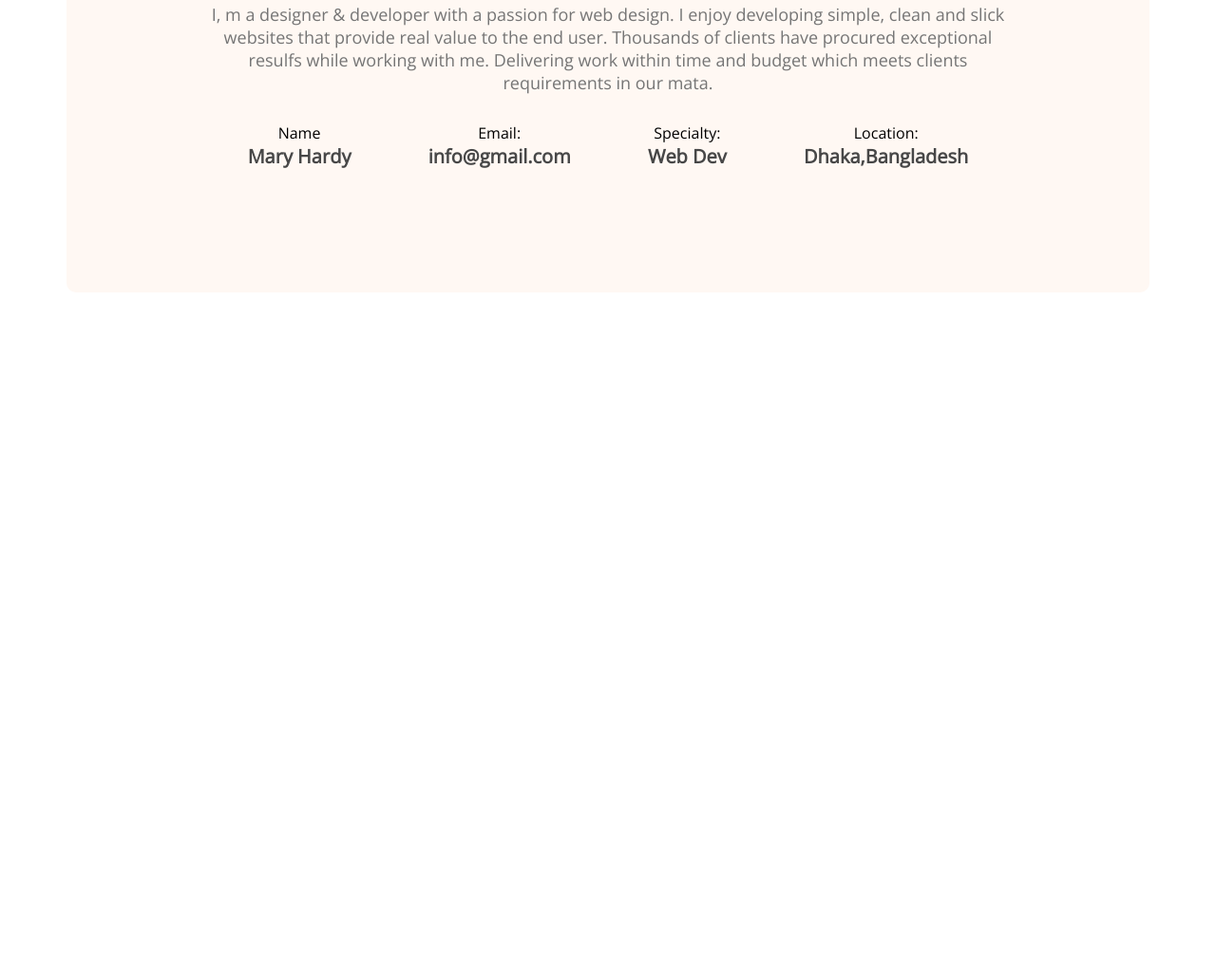
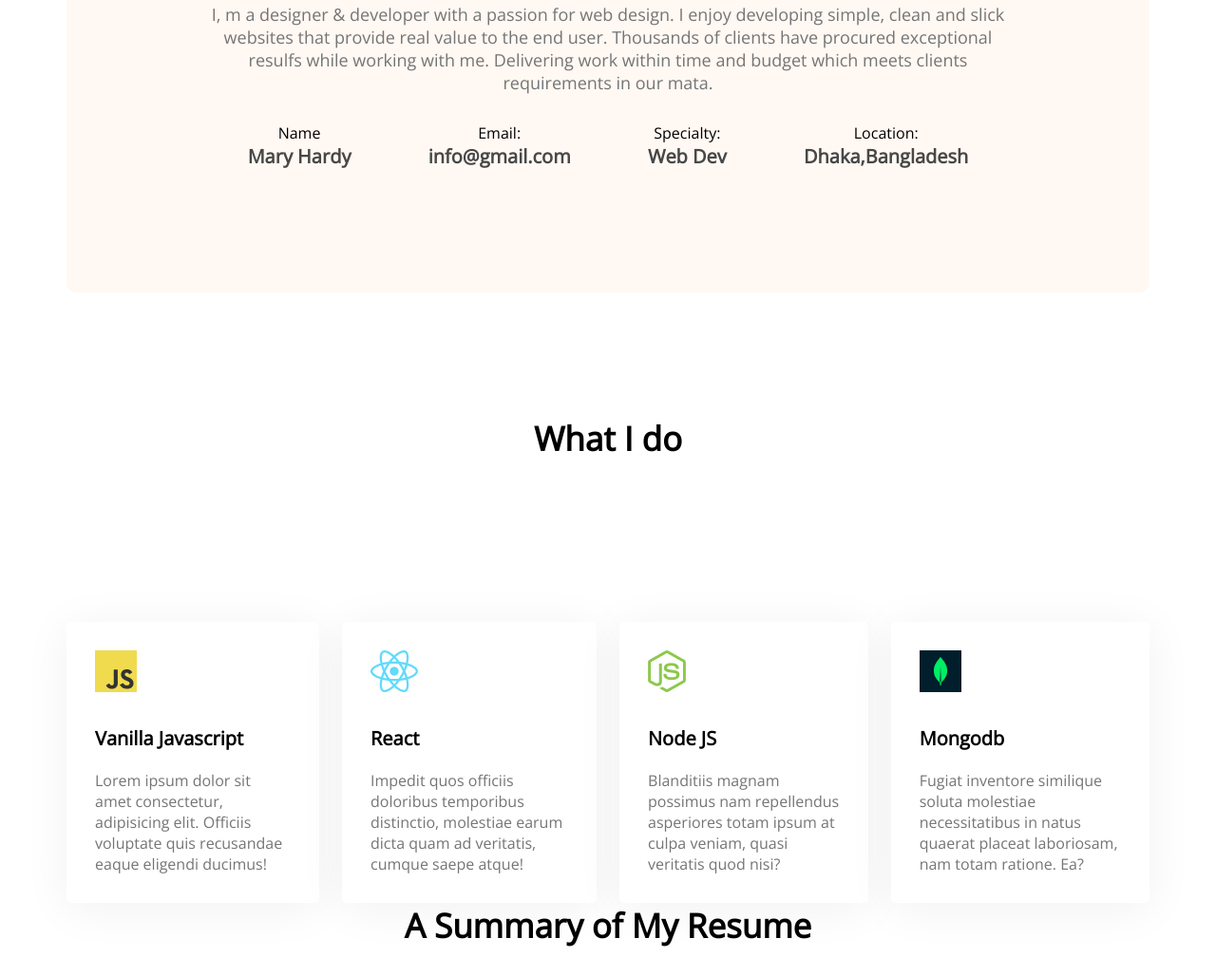
Before and after one commit to Sabiha-Tabassum/developer-portfolio, a plain HTML site: page index.html in a window 1280 px wide. Shown: the part 1174-2202 px from the top of the page at 95% size. Before the commit the page ends 1482 px from the top, so only its background shows below. Drawn offline with nearby package versions, Linux system fonts and the light colour scheme.

Commit message:
added skills content

```diff
--- a/index.html
+++ b/index.html
@@ -56,6 +56,38 @@
             </div>
 
         </section>
+        <!--what I do section-->
+        <section class="what-I-do">
+            <h3 class="section-title">What I do</h3>
+            <!--.skills-container>.skill*4>img+p.skill-title+p.skill-description>lorem15-->
+            <div class="skills-container">
+                <div class="skill">
+                    <img src="images/icons/js.png" alt="">
+                    <p class="skill-title">Vanilla Javascript</p>
+                    <p class="skill-description">Lorem ipsum dolor sit amet consectetur, adipisicing elit. Officiis voluptate quis recusandae eaque eligendi ducimus!</p>
+                </div>
+                <div class="skill">
+                    <img src="images/icons/react.png" alt="">
+                    <p class="skill-title">React</p>
+                    <p class="skill-description">Impedit quos officiis doloribus temporibus distinctio, molestiae earum dicta quam ad veritatis, cumque saepe atque!</p>
+                </div>
+                <div class="skill">
+                    <img src="images/icons/nodejs.png" alt="">
+                    <p class="skill-title">Node JS</p>
+                    <p class="skill-description">Blanditiis magnam possimus nam repellendus asperiores totam ipsum at culpa veniam, quasi veritatis quod nisi?</p>
+                </div>
+                <div class="skill">
+                    <img src="images/icons/mongo.png" alt="">
+                    <p class="skill-title">Mongodb</p>
+                    <p class="skill-description">Fugiat inventore similique soluta molestiae necessitatibus in natus quaerat placeat laboriosam, nam totam ratione. Ea?</p>
+                </div>
+            </div>
+        </section>
+        <section class="resume">
+                    <h3 class="section-title">A Summary of My Resume</h3>
+        </section>
+
+
 
     </main>
     <footer>
--- a/styles/portfolio.css
+++ b/styles/portfolio.css
@@ -80,6 +80,8 @@ main{
     margin-bottom: 30px;
     font-weight: 700;
     font-size: 35px;
+    text-align: center;
+
 
 }
 .section-description{
@@ -101,3 +103,29 @@ main{
     font-size: 20px;
     color: #474747;
 }
+/* what I do styles */
+.what-I-do{
+    margin-top: 130px;
+}
+.skills-container{
+    display: flex;
+    gap: 24px;
+    margin-top: 170px;
+}
+.skill{
+    background: #FFFFFF;
+    box-shadow: 0px 6px 50px rgba(0, 0, 0, 0.06);
+    border-radius: 5px;
+    padding: 30px;
+}
+.skill-title{
+    font-weight: 700;
+    font-size: 20px;
+    margin-top:30px;
+    margin-bottom:20px;
+
+}
+.skill-description{
+    color: #757575;
+
+}
```
